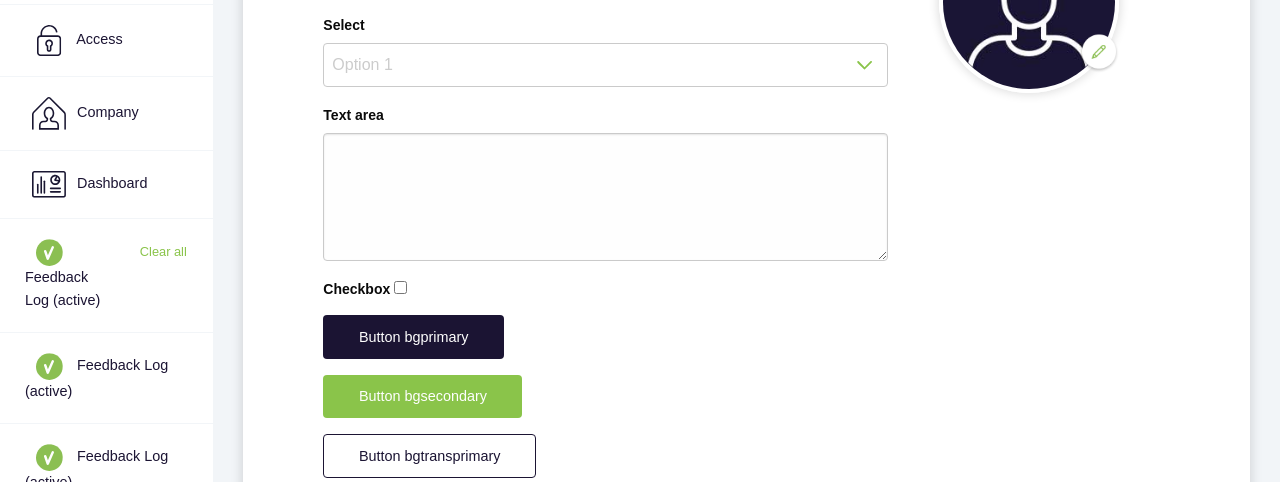
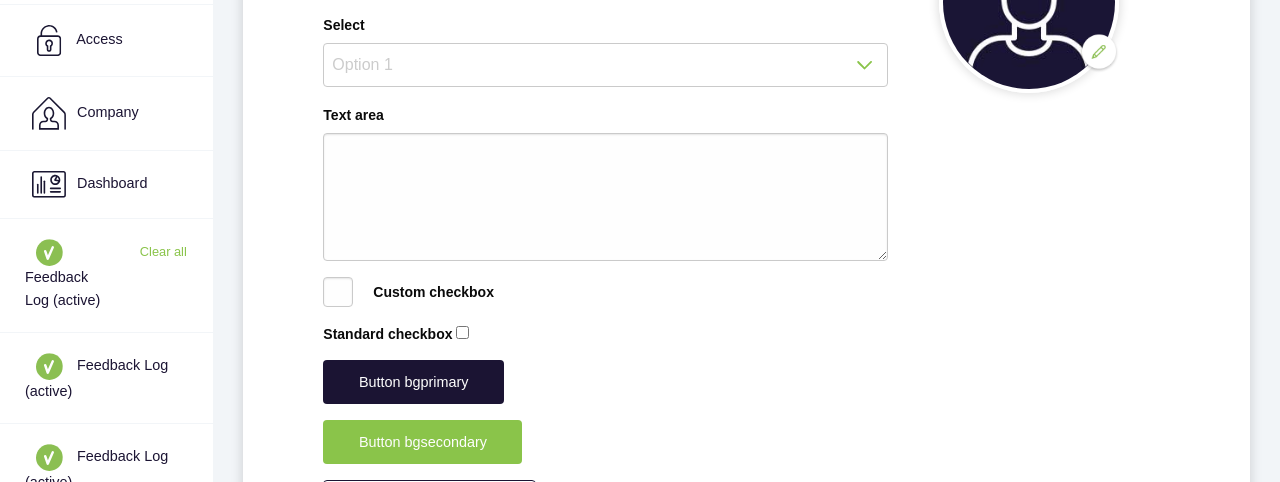
Before and after one commit to rawww/EPM-Mentions-Template-V3, a plain HTML site: page feedback-log.html in a window 1280 px wide. Shown: the part 318-800 px from the top of the page. Drawn offline with nearby package versions, Linux system fonts and the light colour scheme; files whose address does not match are found by name; a web font is replaced by a local one.

Commit message:
Update feedback-log.html

```diff
--- a/feedback-log.html
+++ b/feedback-log.html
@@ -249,7 +249,7 @@
         <!-- main -->
         <div class="cell small-10 main">
           <h4 class="mb">Screen Header</h4>
-          <div class="wrapper box-shadow">
+          <div class="wrapper box-shadow pr">
             <div class="grid-x">
               <div class="cell small-order-2 large-order-1 small-12 large-8">
                 <h3 class="secondary">Header</h3>
@@ -263,7 +263,11 @@
                 </select>
                 <label>Text area</label>
                 <textarea></textarea>
-                <label>Checkbox <input type="checkbox" /></label>
+                <label class="container-checkbox">Custom checkbox
+                  <input type="checkbox">
+                  <span class="checkmark rounded"></span>
+                </label>
+                <label>Standard checkbox <input type="checkbox" /></label>
                 <a href="#" class="button bgprimary">Button bgprimary</a><br />
                 <a href="#" class="button bgsecondary">Button bgsecondary</a><br />
                 <a href="#" class="button bgtransprimary">Button bgtransprimary</a><br />
```
